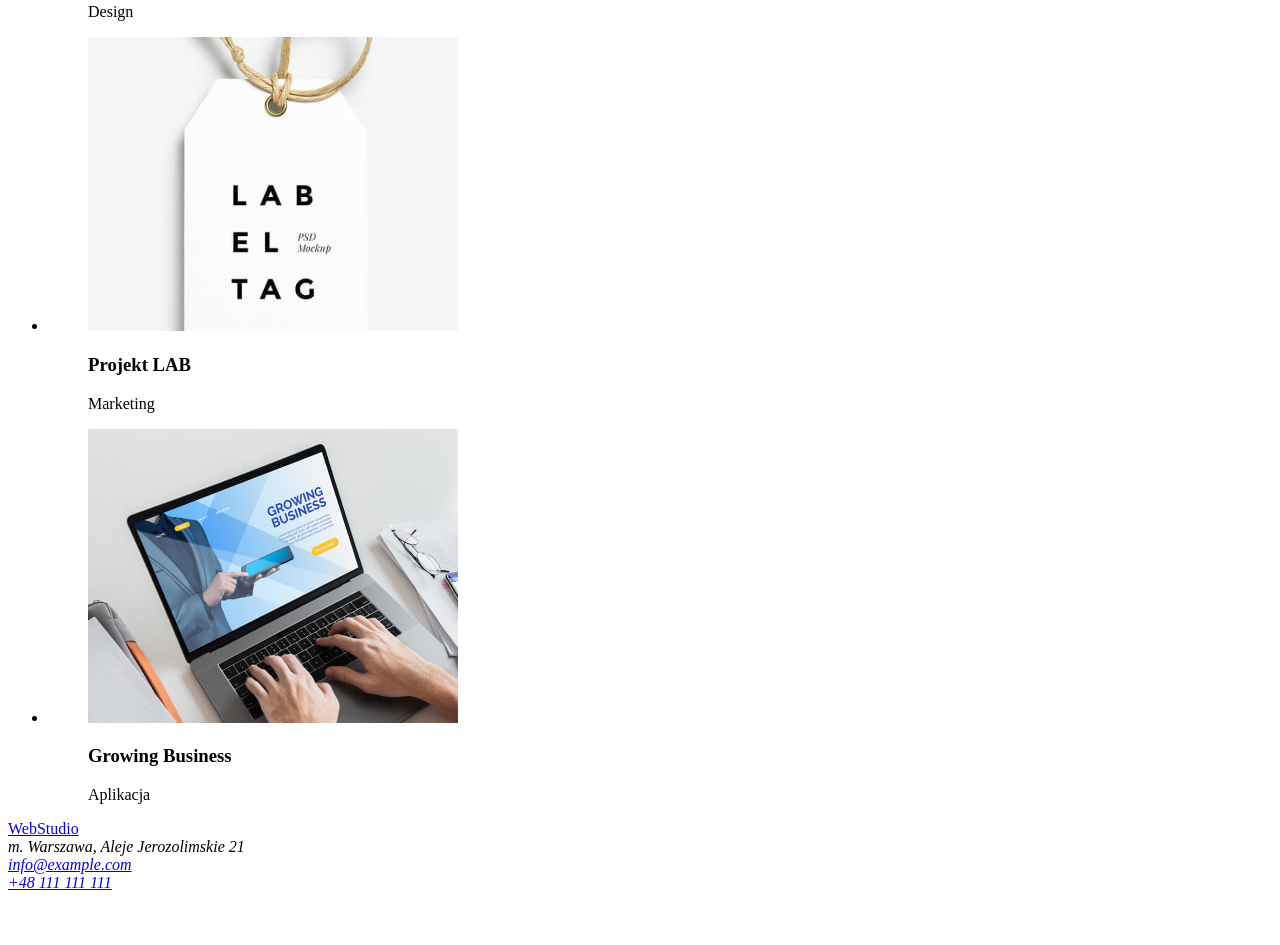
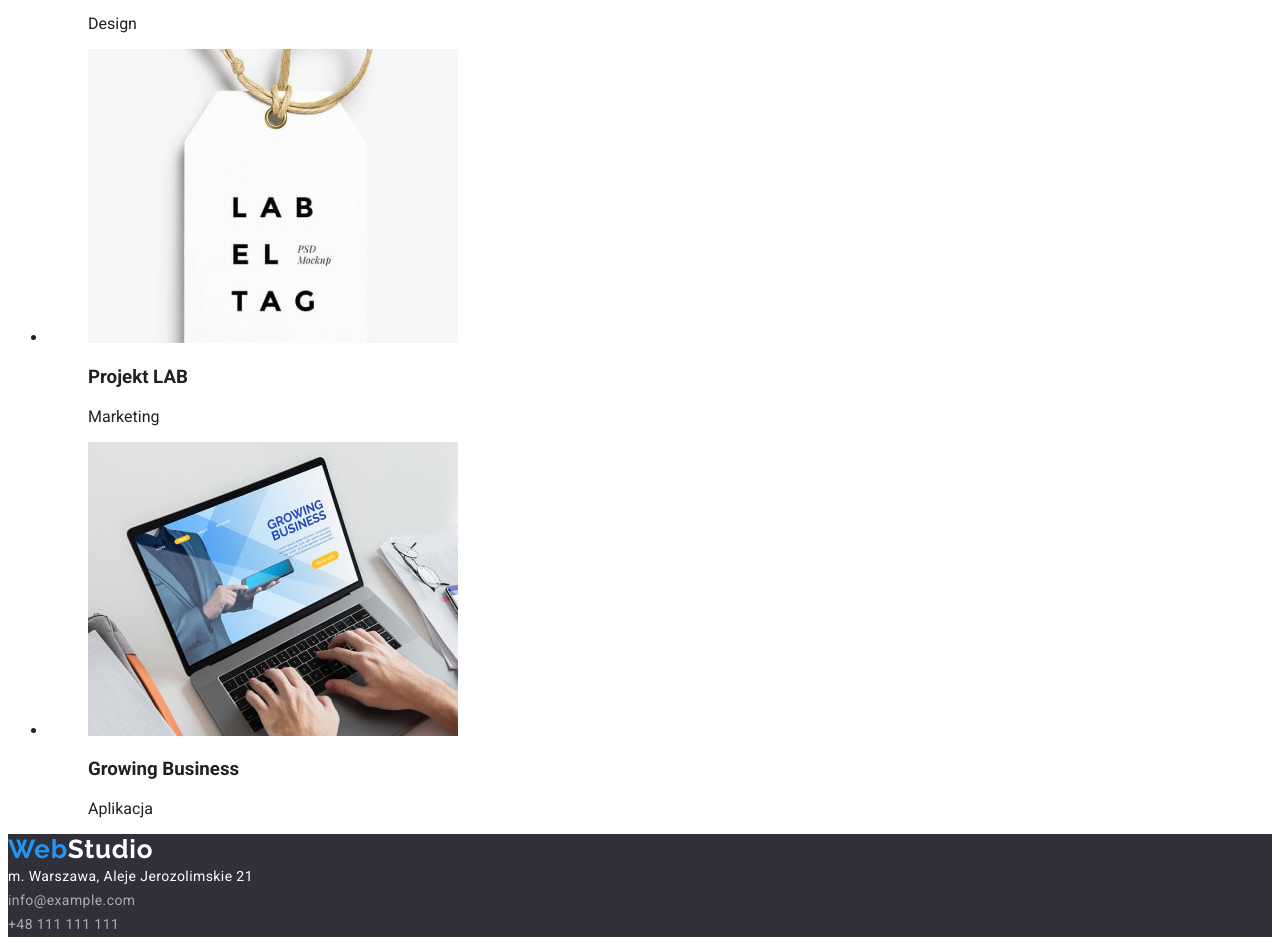
Before and after one commit to benbrzezinski/goit-markup-hw-02, a plain HTML site: page portfolio.html in a window 1280 px wide. Shown: the part 2970-3915 px from the top of the page. Before the commit the page ends 3870 px from the top, so only its background shows below. Drawn offline with Linux system fonts and the light colour scheme.

Commit message:
Nadanie początkowych stylów footer w portfolio.html

```diff
--- a/css/styles.css
+++ b/css/styles.css
@@ -1,8 +1,59 @@
 :root {
-  --main-text-color: #757575;
+  --main-text-color: #212121;
+  --main-background-color: #fff;
+  --main-selection-color: #2196f3;
 }
 
 body {
   font-family: "Roboto", "Verdana", "Tahoma", sans-serif;
   color: var(--main-text-color);
 }
+
+footer {
+  background-color: #2f303a;
+}
+
+.logo-footer {
+  color: #fff;
+  font-family: "Raleway";
+  font-style: normal;
+  font-weight: 700;
+  font-size: 26px;
+  line-height: 1.2;
+  letter-spacing: 0.03em;
+  text-decoration: none;
+}
+
+.first-three-letters {
+  color: #2196f3;
+}
+
+address {
+  color: #fff;
+  font-family: "Roboto";
+  font-style: normal;
+  font-weight: 400;
+  font-size: 14px;
+  line-height: 1.7;
+  letter-spacing: 0.03em;
+}
+
+.e-mail-footer {
+  color: rgba(255, 255, 255, 0.6);
+  text-decoration: none;
+}
+
+.tel-footer {
+  color: rgba(255, 255, 255, 0.6);
+  text-decoration: none;
+}
+
+.e-mail-footer:hover,
+.e-mail-footer:focus {
+  color: var(--main-selection-color);
+}
+
+.tel-footer:hover,
+.tel-footer:focus {
+  color: var(--main-selection-color);
+}
--- a/portfolio.html
+++ b/portfolio.html
@@ -11,6 +11,7 @@
       href="https://fonts.googleapis.com/css2?family=Raleway:wght@700&family=Roboto:wght@400;500;700;900&display=swap"
       rel="stylesheet"
     />
+    <link href="./css/styles.css" rel="stylesheet" />
   </head>
   <body>
     <header>
@@ -177,11 +178,15 @@
       </div>
     </main>
     <footer>
-      <a href="./index.html">WebStudio</a>
+      <a class="logo-footer" href="./index.html"
+        ><span class="first-three-letters">Web</span>Studio</a
+      >
       <address>
         m. Warszawa, Aleje Jerozolimskie 21<br />
-        <a href="mailto:info@example.com">info@example.com</a><br />
-        <a href="tel:+48111111111">+48 111 111 111</a>
+        <a class="e-mail-footer" href="mailto:info@example.com"
+          >info@example.com</a
+        ><br />
+        <a class="tel-footer" href="tel:+48111111111">+48 111 111 111</a>
       </address>
     </footer>
   </body>
```
